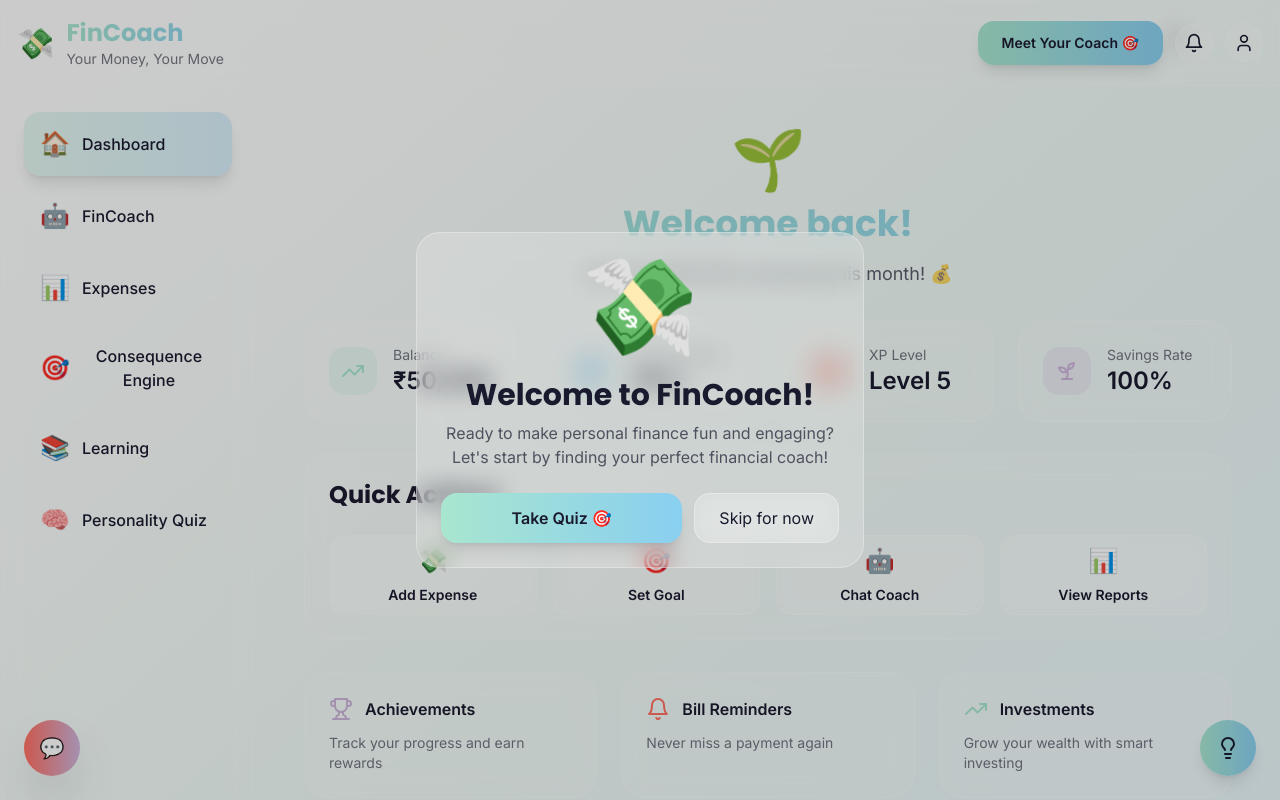
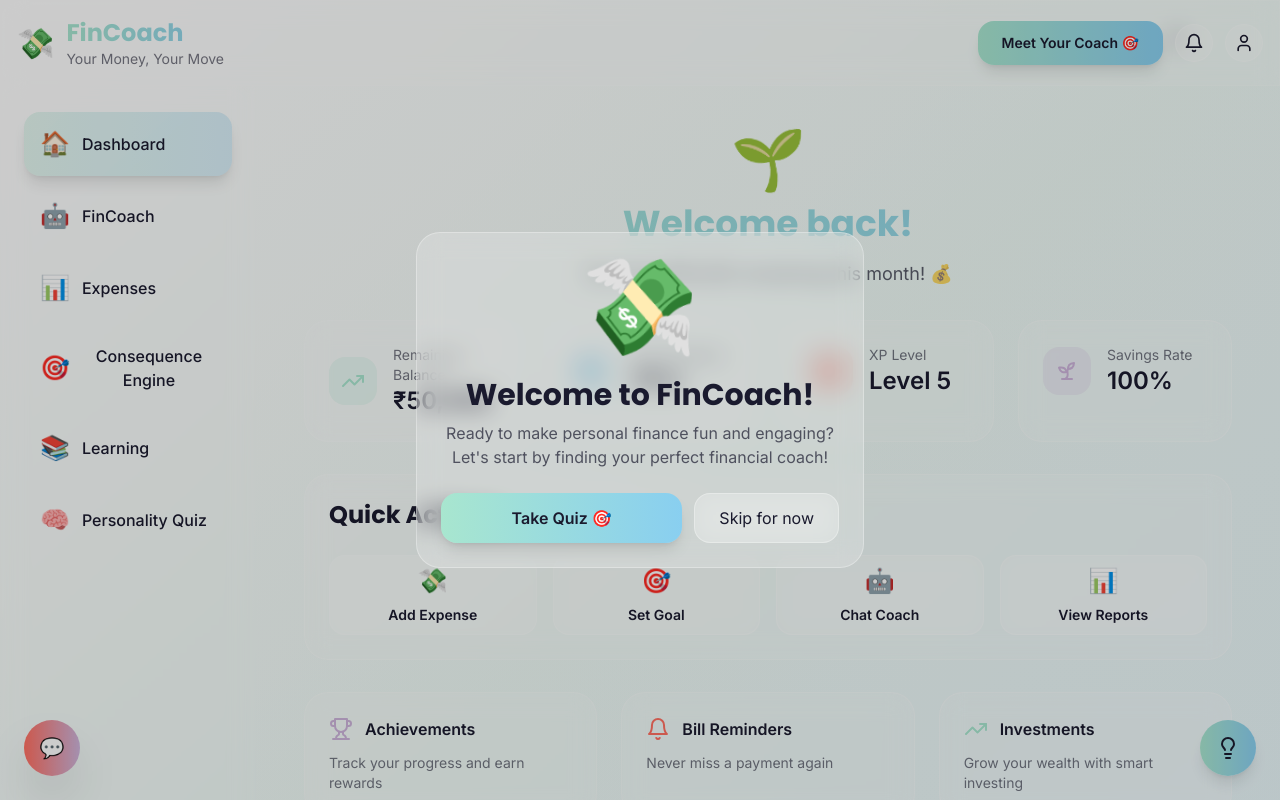
Before and after one commit to PoH1305/fincoach-app, a Next.js app: page / in a window 1280 px wide. Both pictures are taken after a click on the button "Get Started 🚀". Shown: the top 800 px of the page. Built offline with nearby package versions, Linux system fonts and the light colour scheme.

Commit message:
Change Balance label to Remaining Balance in dashboard

```diff
--- a/components/dashboard/Dashboard.tsx
+++ b/components/dashboard/Dashboard.tsx
@@ -40,7 +40,7 @@ export function Dashboard({ setActiveTab, showNotification }: DashboardProps) {
       {/* Stats Cards */}
       <div className="grid grid-cols-1 md:grid-cols-2 lg:grid-cols-4 gap-6">
         {[
-          { icon: TrendingUp, label: 'Balance', value: `₹${balance.toLocaleString()}`, color: balance >= 0 ? 'mint' : 'coral' },
+          { icon: TrendingUp, label: 'Remaining Balance', value: `₹${balance.toLocaleString()}`, color: balance >= 0 ? 'mint' : 'coral' },
           { icon: Target, label: 'Goal Progress', value: '70%', color: 'sky' },
           { icon: Award, label: 'XP Level', value: 'Level 5', color: 'coral' },
           { icon: Sprout, label: 'Savings Rate', value: `${savingsRate}%`, color: 'lavender' }
@@ -58,7 +58,7 @@ export function Dashboard({ setActiveTab, showNotification }: DashboardProps) {
               </div>
               <div>
                 <p className="text-sm text-navy/60">{stat.label}</p>
-                <p className={`text-2xl font-bold ${stat.label === 'Balance' && balance < 0 ? 'text-red-600' : 'text-navy'}`}>
+                <p className={`text-2xl font-bold ${stat.label === 'Remaining Balance' && balance < 0 ? 'text-red-600' : 'text-navy'}`}>
                   {stat.value}
                 </p>
               </div>
```
